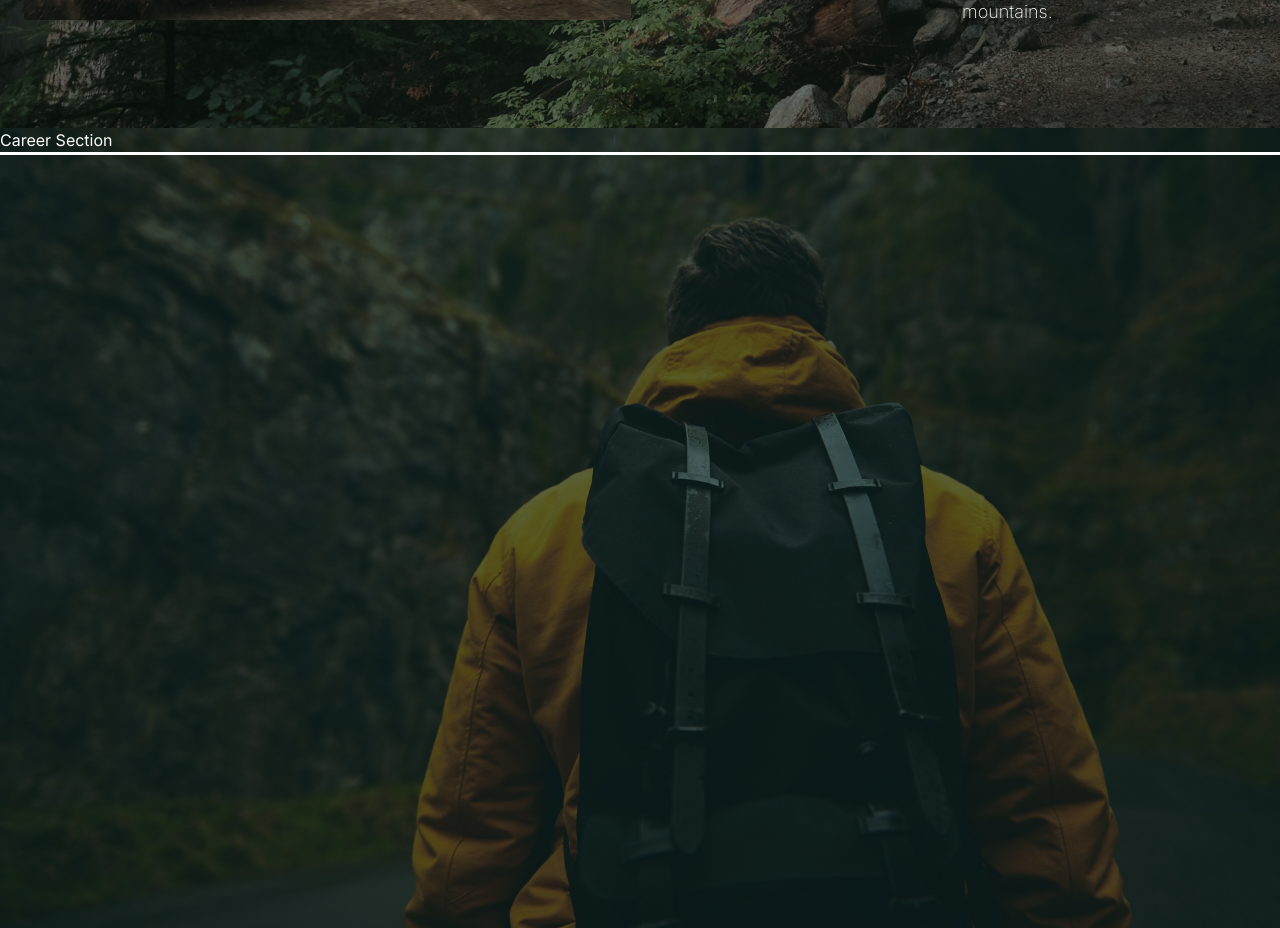
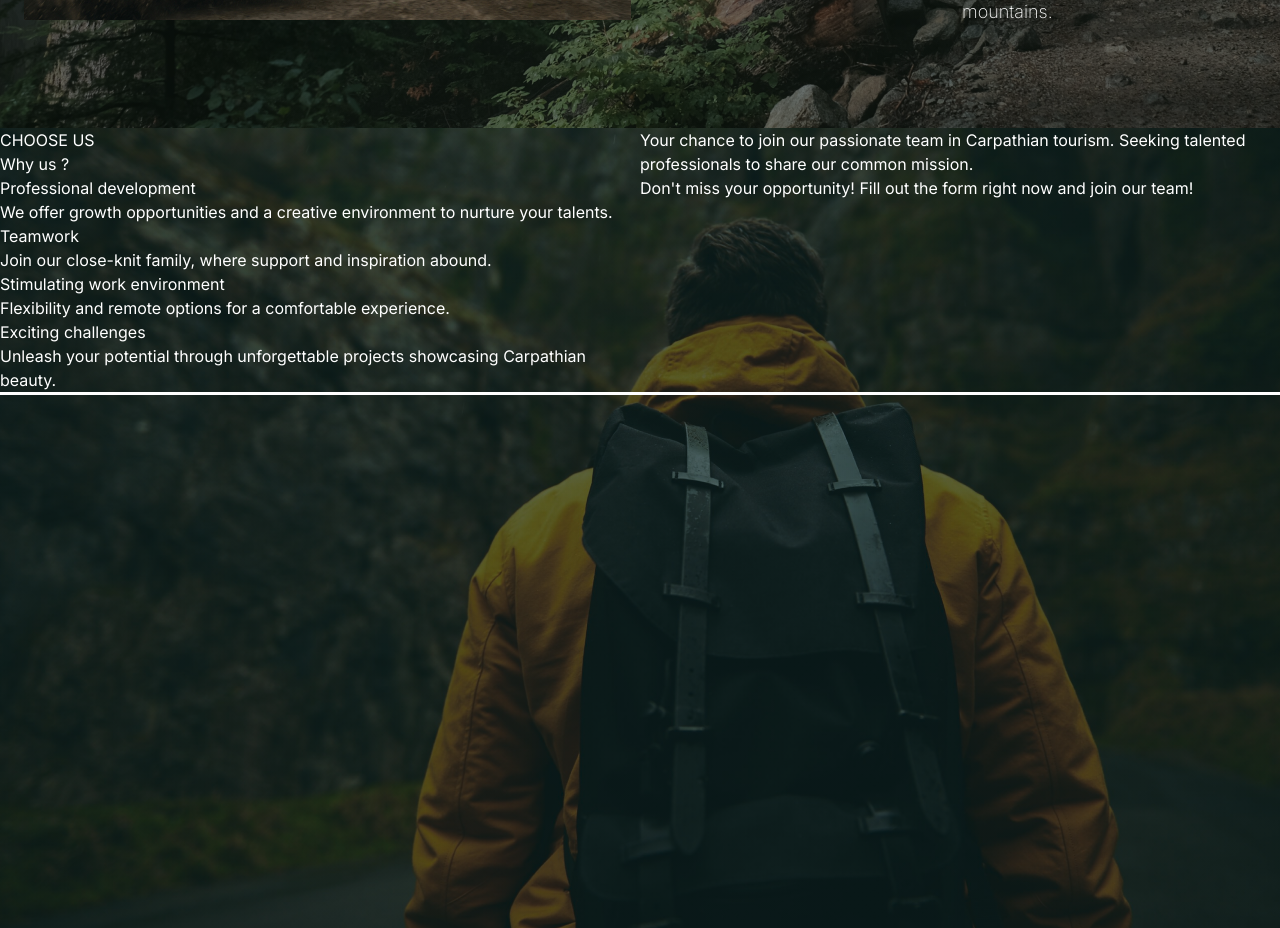
Before and after one commit to YuriyAtamanenko/CarpTravelApp, a Next.js app: page / in a window 1280 px wide. Shown: the part 2240-3168 px from the top of the page. Built offline with nearby package versions, Linux system fonts and the light colour scheme.

Commit message:
Add Career section markup

```diff
--- a/app/Career/page.tsx
+++ b/app/Career/page.tsx
@@ -1,7 +1,51 @@
 export default function Career() {
   return (
     <section className="career section" id="career">
-      <div className="mx-auto max-w-7xl outline"> Career Section</div>
+      <div className="flex before:mx-auto max-w-7xl outline">
+        <div className="w-1/2">
+          <h2>CHOOSE US</h2>
+          <p>Why us ?</p>
+          <ul>
+            <li>
+              <h3>Professional development</h3>
+              <p>
+                We offer growth opportunities and a creative environment to
+                nurture your talents.
+              </p>
+            </li>
+            <li>
+              <h3>Teamwork</h3>
+              <p>
+                Join our close-knit family, where support and inspiration
+                abound.
+              </p>
+            </li>
+            <li>
+              <h3>Stimulating work environment</h3>
+              <p>
+                Flexibility and remote options for a comfortable experience.
+              </p>
+            </li>
+            <li>
+              <h3>Exciting challenges</h3>
+              <p>
+                Unleash your potential through unforgettable projects showcasing
+                Carpathian beauty.
+              </p>
+            </li>
+          </ul>
+        </div>
+        <div className="w-1/2">
+          <p>
+            Your chance to join our passionate team in Carpathian tourism.
+            Seeking talented professionals to share our common mission.
+          </p>
+          <p>
+            Don&apos;t miss your opportunity! Fill out the form right now and
+            join our team!
+          </p>
+        </div>
+      </div>
     </section>
   );
 }
```
